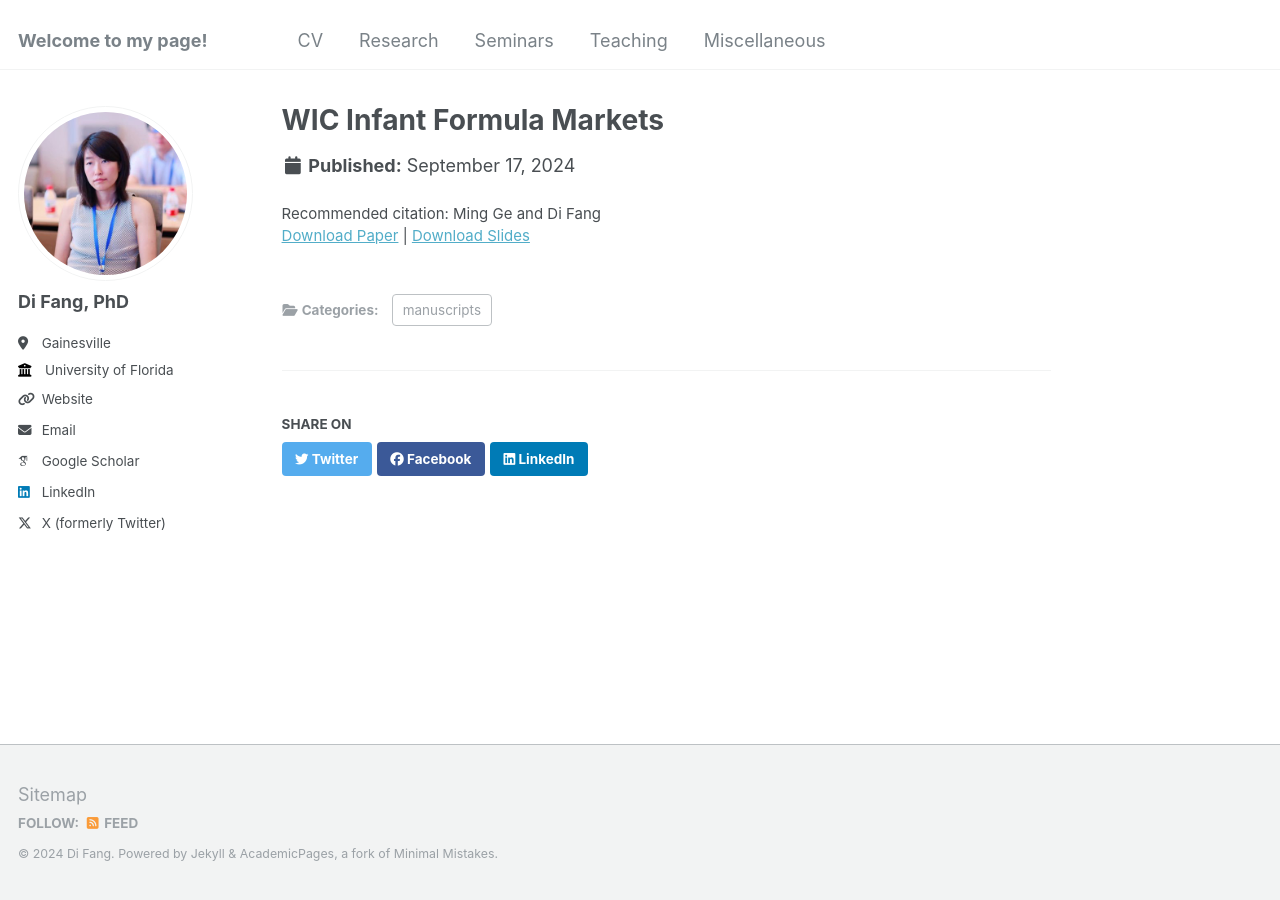
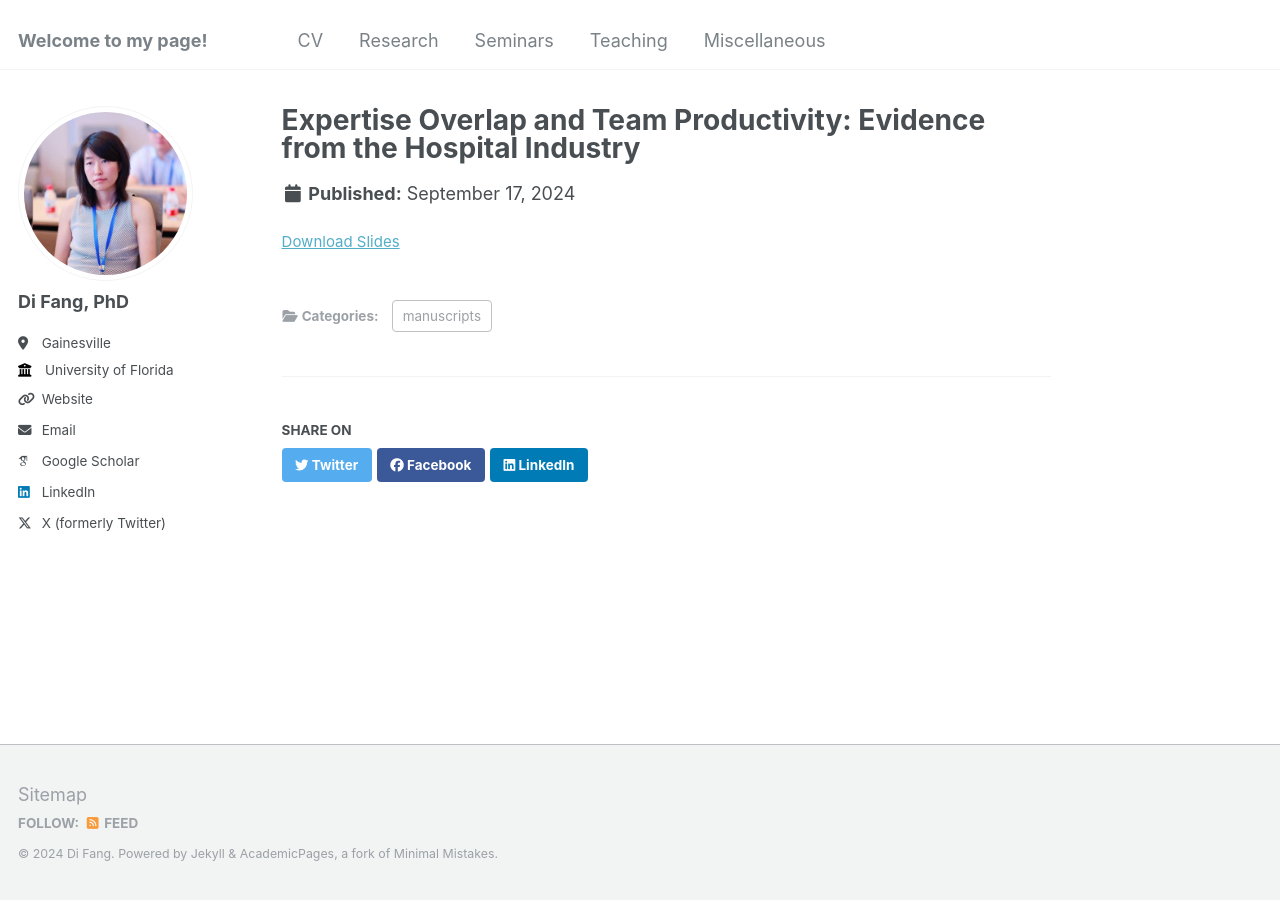
Before and after one commit to fangdi2009/mypage, a Jekyll site: the page built from _publications/wp1.md, in a window 1280 px wide. Built offline with Jekyll 4.4.1, drawn with Linux system fonts in a browser that asks for light colours; some web fonts are replaced.

Commit message:
Update wp1.md

```diff
--- a/_publications/wp1.md
+++ b/_publications/wp1.md
@@ -1,12 +1,12 @@
 ---
-title: "WIC Infant Formula Markets"
+title: "Expertise Overlap and Team Productivity: Evidence from the Hospital Industry"
 collection: publications
 category: manuscripts
-#permalink: /publication/2009-10-01-paper-title-number-1
-excerpt: 'This paper ixxx'
+#permalink: (https://drive.google.com/file/d/1aIheBVNq5laExAqGZBofiKH9ta711aig/view)
+excerpt: 'with Danyelle Branco, Bladimir Carrillo and Wilman Iglesias'
 #date: 2009-10-01
 #venue: 'work in progress'
 slidesurl: 'http://academicpages.github.io/files/slides1.pdf'
 paperurl: 'http://academicpages.github.io/files/paper1.pdf'
-citation: 'Ming Ge and Di Fang'
+#citation: ''
 ---
```
